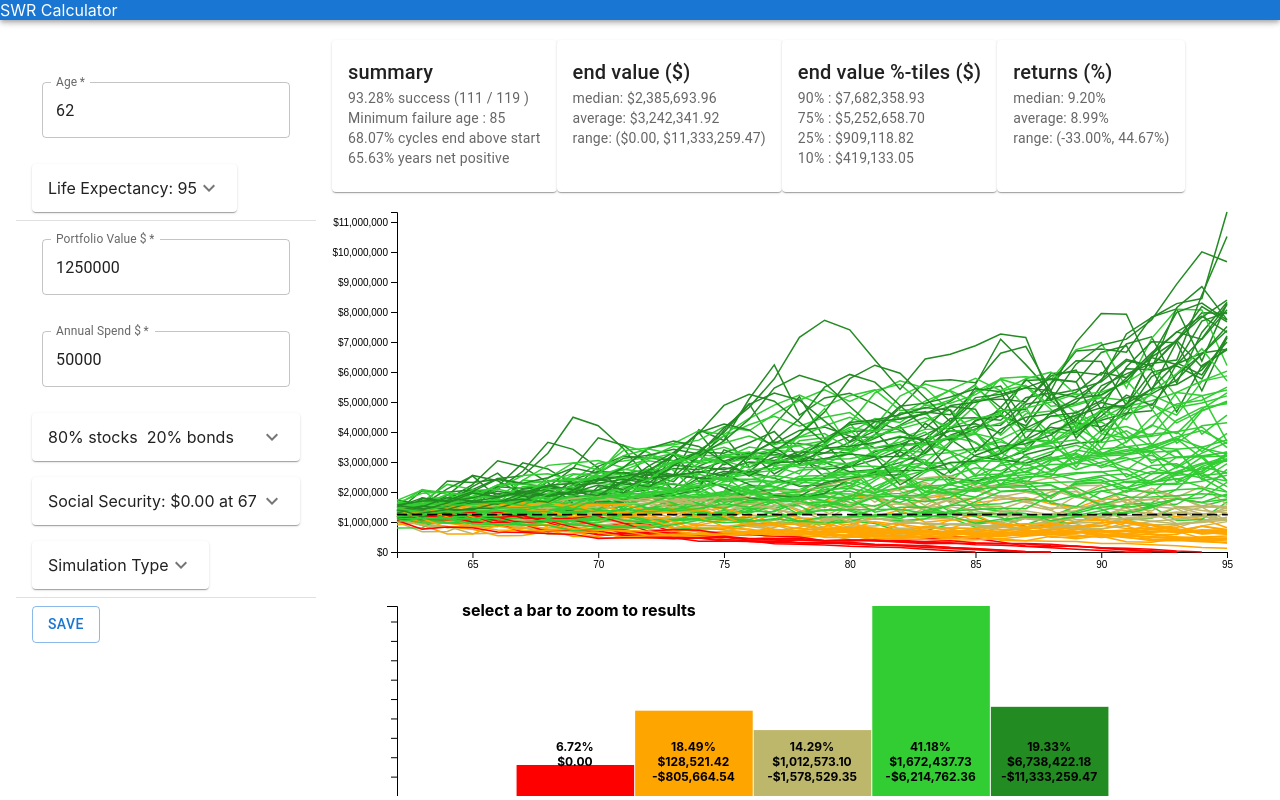
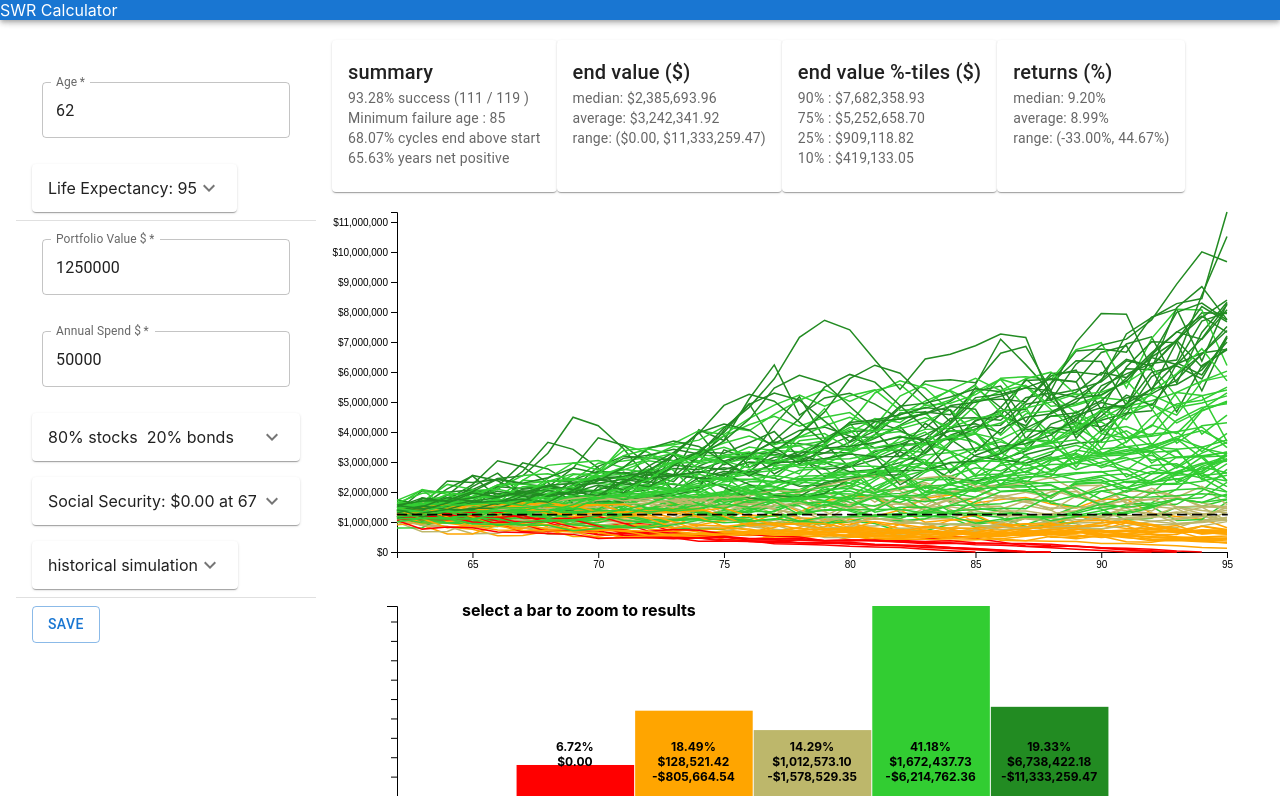
Before and after one commit to pcd-github/pcd-github.github.io, a React (Create React App) app: page / in a window 1280 px wide. Built offline with nearby package versions, Linux system fonts and the light colour scheme.

Commit message:
simulation label shows what we chose

```diff
--- a/src/swrcalc.js
+++ b/src/swrcalc.js
@@ -573,7 +573,7 @@ class SWRCalc extends React.Component {
                                 <ListItem divider >
                                     <Accordion>
                                         <AccordionSummary expandIcon={<ExpandMoreIcon />} >
-                                            <div>Simulation Type</div>
+                                            <div>{(this.state.monteCarloProjectionState) ? monteCarloString : historicalString} simulation</div>
                                         </AccordionSummary>
                                         <AccordionDetails>
                                             <FormControl>
```
